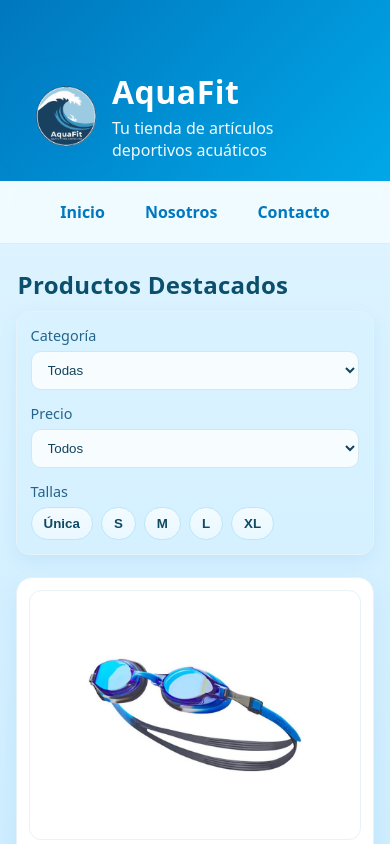
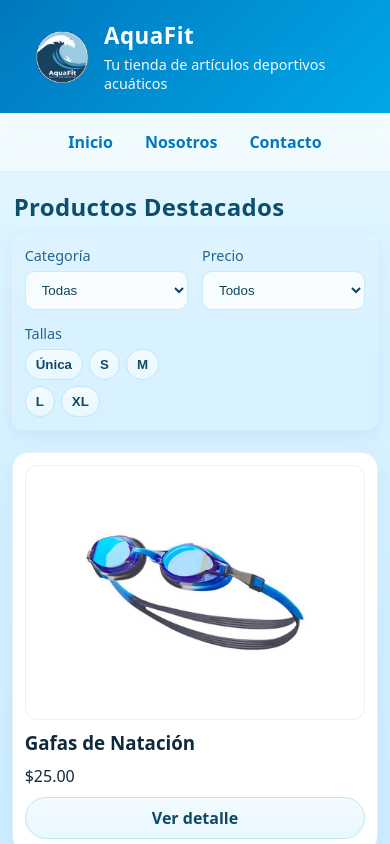
Before and after one commit to BryanGarciaJmz/Aquafit, a React (Vite) app: page / in a window 390 px wide. Shown: the top 844 px of the page. Built offline with nearby package versions, Linux system fonts and the light colour scheme.

Commit message:
Mejoras en la responsividad

```diff
--- a/src/App.css
+++ b/src/App.css
@@ -304,13 +304,38 @@ h2{
   .filtros-row{ grid-template-columns:1fr }
   .detalle-grid{ grid-template-columns:1fr }
 }
+/* Tablets landscape/pequeños laptops */
+@media (max-width: 1024px){
+  .filtros-row{ grid-template-columns:repeat(2,1fr) }
+  .productos{ grid-template-columns:repeat(auto-fill,minmax(200px,1fr)) }
+  .logo{ height:68px }
+}
+
+/* Tablets portrait */
+@media (max-width: 768px){
+  nav{ gap:10px; flex-wrap:wrap }
+  .brand h1{ font-size:1.6rem }
+  .brand p{ font-size:.95rem }
+  .productos{ grid-template-columns:repeat(auto-fill,minmax(180px,1fr)); gap:14px }
+  .producto-actions{ flex-wrap:wrap }
+}
+
+/* Móviles */
 @media (max-width: 600px){
-  header{ padding-top:70px }
-  header .logo{
-    height:64px;
-    top:10px;
-    left:12px;
-  }
+  .logo{ height:56px }
+  .brand h1{ font-size:1.4rem }
+  .brand p{ font-size:.9rem }
+  .container{ width:min(1100px,94%); margin:18px auto 24px }
+  nav{ gap:8px; padding:10px 12px }
+  .filtros{ padding:12px; border-radius:12px }
+  .chips{ gap:6px }
+  .chip,.btn-talla{ padding:7px 10px }
+  .productos{ grid-template-columns:1fr; gap:14px }
+  .producto-actions{ flex-direction:column }
+  .producto-actions .btn-detalle,
+  .producto-actions .btn-add{ width:100% }
+  .detalle{ margin:18px auto 24px }
+  .detalle-imagen{ margin-bottom:12px }
 }
 
 /* Footer acuático con ola */
```
